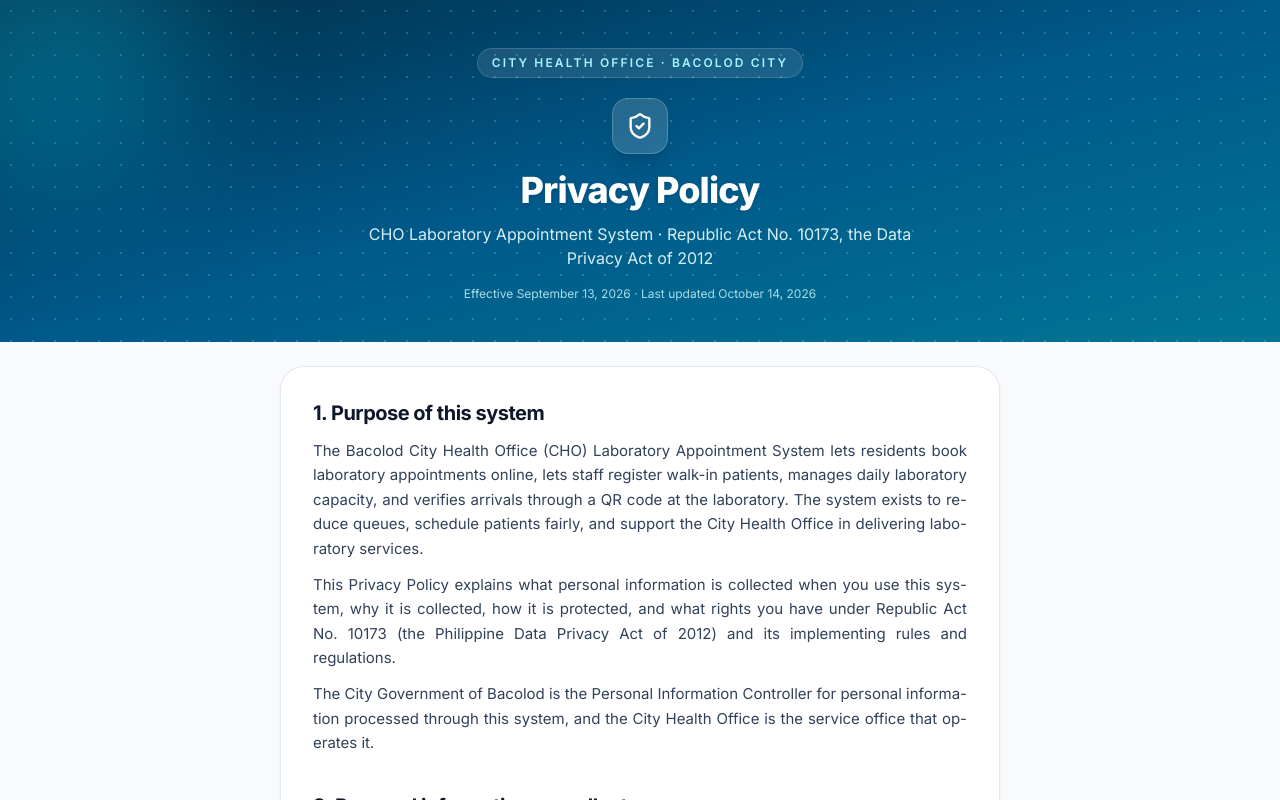
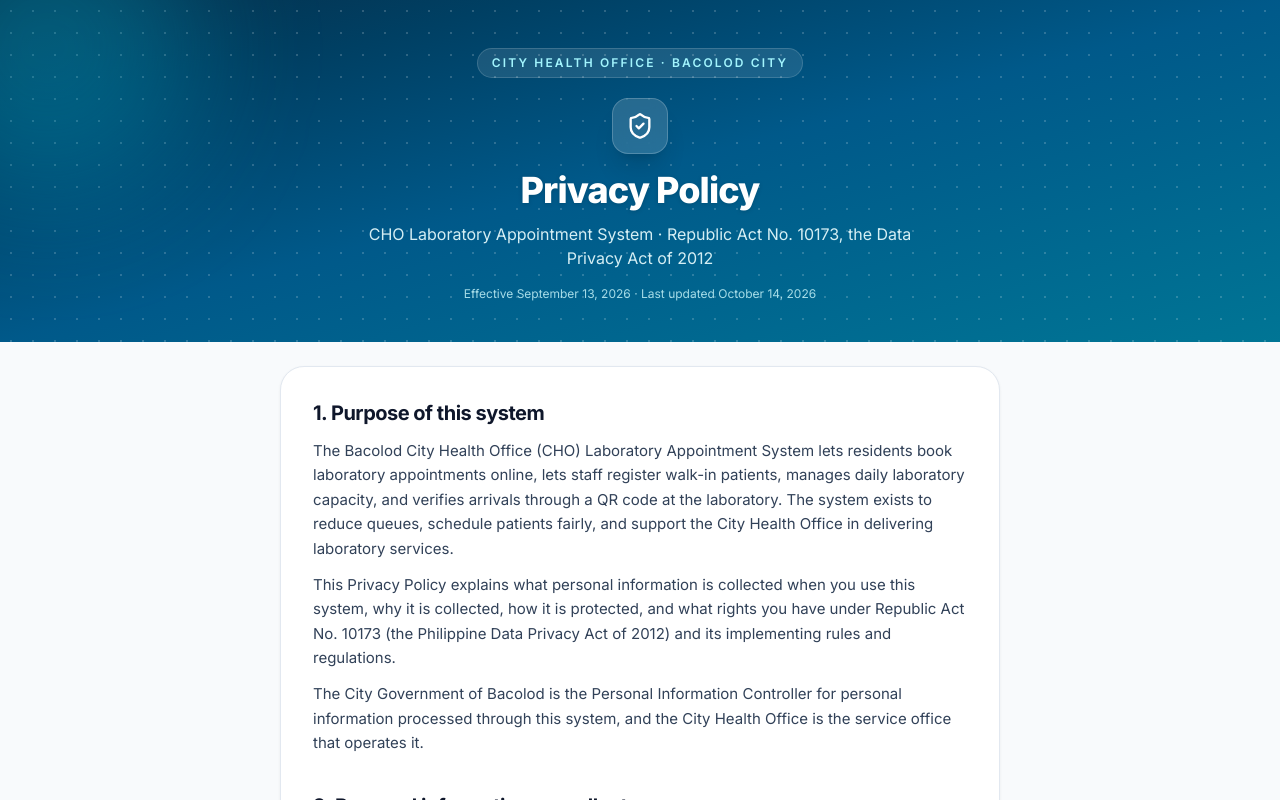
Before and after one commit to JoaquinDomain/cho-appointment-system, a Next.js app: page /privacy-policy in a window 1280 px wide. Shown: the top 800 px of the page. Built offline with nearby package versions, Linux system fonts and the light colour scheme.

Commit message:
Left-align privacy policy body text and disable automatic hyphenation

```diff
--- a/src/app/privacy-policy/page.tsx
+++ b/src/app/privacy-policy/page.tsx
@@ -28,7 +28,7 @@ function Section({ id, title, children }: { id: string; title: string; children:
       <h2 className="text-lg sm:text-xl font-bold text-slate-900 tracking-tight mb-3">
         {title}
       </h2>
-      <div className="space-y-3 text-[15px] leading-relaxed text-justify hyphens-auto text-slate-700">{children}</div>
+      <div className="space-y-3 text-[15px] leading-relaxed text-left hyphens-none text-slate-700">{children}</div>
     </section>
   )
 }
```
